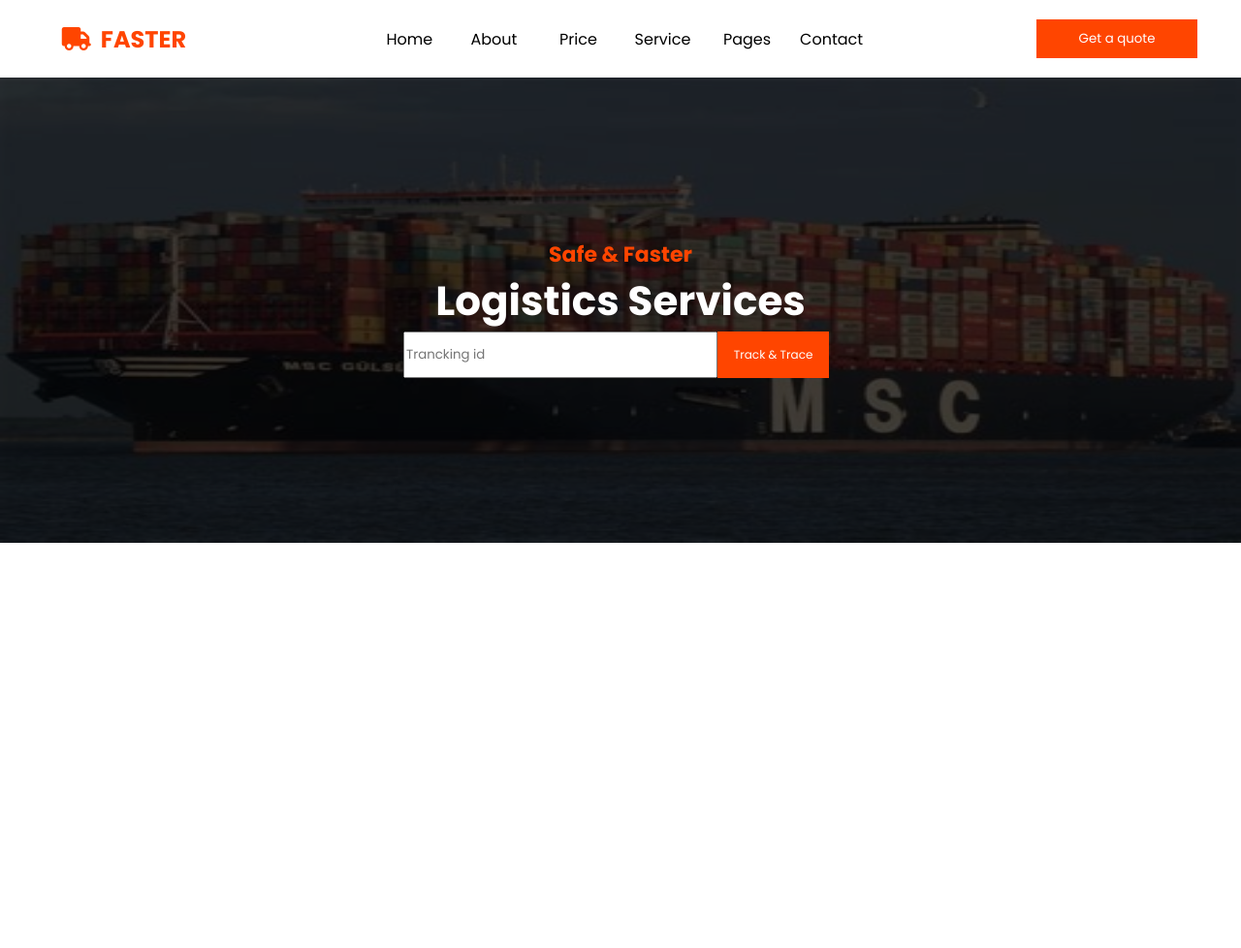
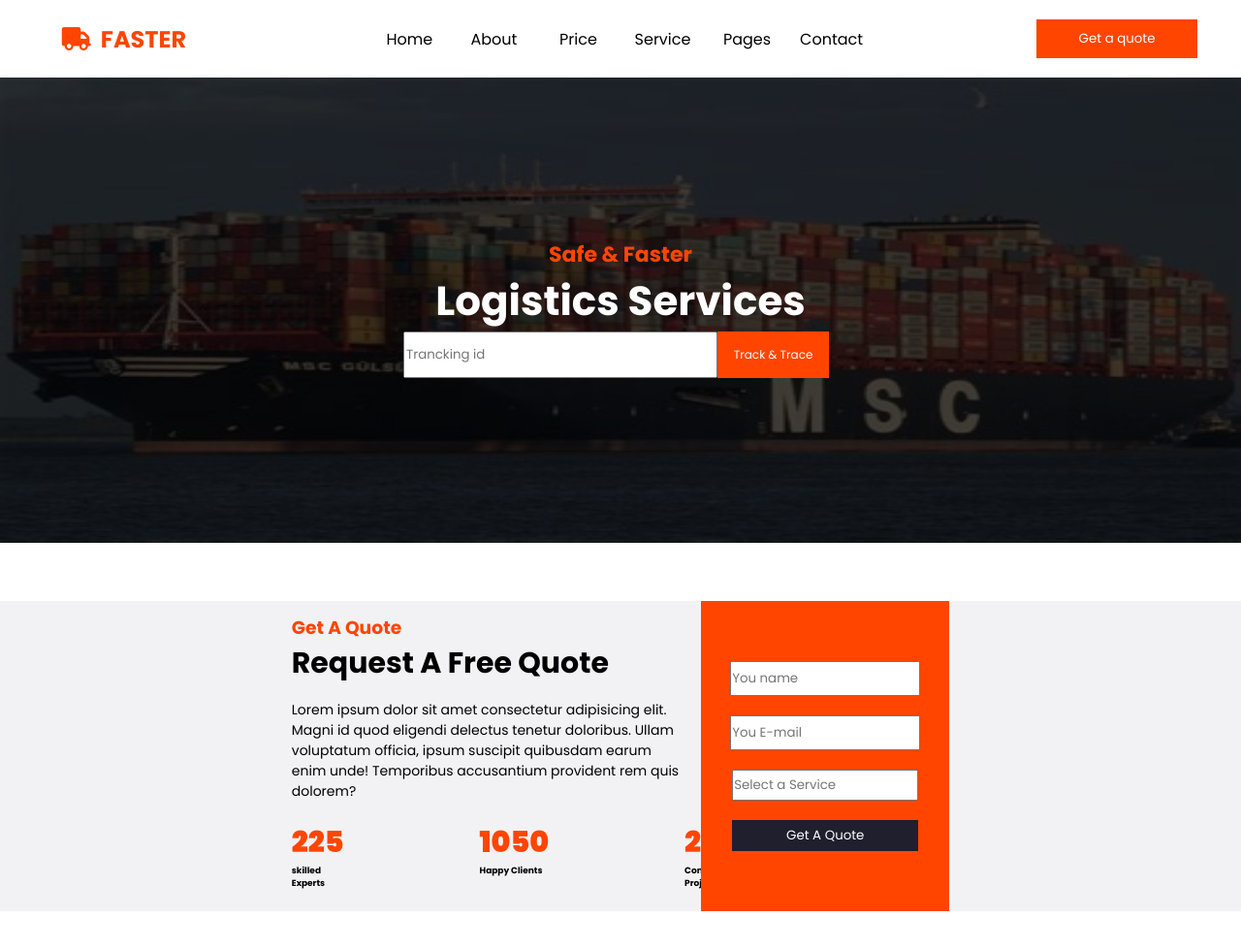
Before and after one commit to TorquatoDev/faster, a plain HTML site: page index.html in a window 1280 px wide. Shown: the whole page at 97% size. Before the commit the page ends 800 px from the top, so only its background shows below. Drawn offline with Linux system fonts and the light colour scheme.

Commit message:
mensagem

```diff
--- a/index.html
+++ b/index.html
@@ -54,5 +54,54 @@
             </div>
         </div>
     </section>
+
+    <section id="request">
+
+       <div class="all">
+            <div class="content">
+                <h3>Get A Quote</h3>
+                <h1>Request A Free Quote</h1>
+                <p>Lorem ipsum dolor sit amet consectetur adipisicing elit. Magni id quod eligendi delectus tenetur doloribus. Ullam voluptatum officia, ipsum suscipit quibusdam earum enim unde! Temporibus accusantium provident rem quis dolorem?</p>
+            </div>
+
+            <div id="blocos">
+                <div id="blocks">
+                    <span>225</span>
+                    <p>skilled Experts</p>
+                </div>
+
+                <div id="blocks">
+                    <span>1050</span>
+                    <p>Happy Clients</p>
+                </div>
+
+                <div id="blocks">
+                    <span>2500</span>
+                    <p>Complete Projects</p>
+                </div>
+            </div>
+        </div>
+
+        <div id="login">
+            <input class="login_in" placeholder="You name" type="text" name="" id="">
+            <input class="login_in" placeholder="You E-mail" type="email" name="" id="">
+            <input class="login_in" placeholder="Select a Service" type="search" name="" id="">
+            <button class="botao_ok"> Get A Quote</button>
+       </div>
+    </section>
+
+    <section>
+        <div>
+            <div>
+                <h4></h4>
+                <h1></h1>
+            </div>
+
+            <div></div>
+            <div></div>
+            <div></div>
+        </div>
+    </section>
+
 </body>
 </html>
--- a/style.css
+++ b/style.css
@@ -63,6 +63,7 @@ section{
     align-items: center;
     justify-content: center;
     width: 6vw;
+
 }
 .container:hover{
     background-color: orangered;
@@ -130,3 +131,89 @@ section{
 #search input::placeholder {
     padding-left: 1px;
 }
+
+.all{
+    width: 33vw;
+}
+
+#request{
+    display: flex;
+    margin-top: 460px;
+    width:100vw ;
+    height:40vh;
+    background-color: #f2f2f5;
+    justify-content: center;
+    align-items: center;
+}
+
+.content{
+    flex-direction: column;
+    justify-content: center;
+    align-items: center;
+    width: 32vw;
+}
+
+.content h3{
+    color: orangered;
+}
+
+.content h1{
+    font-size: 30px;
+    margin-bottom: 15px;
+}
+
+.content p{
+    font-size: 14px;
+}
+
+#blocos{
+    margin-top: 20px;
+    display: flex;
+    gap:140px;
+    width: 32vw;
+    height: 10vh;
+}
+
+#blocks{
+    width: 90vw;
+}
+
+#blocks span{
+    font-size: 30px;
+    color: orangered;
+    font-weight: 900;
+}
+
+#blocks p{
+    font-size: 9px;
+    font-weight:700;
+}
+
+#login{
+    display: flex;
+    background-color:orangered;
+    width: 20vw;
+    height: 40vh;
+    justify-content: center;
+    flex-direction: column;
+    align-items: center;
+    gap: 20px;
+}
+
+.login_in{
+    width: 15vw;
+    height: 4vh;
+}
+
+.login select{
+    width: 15vw;
+    height: 4vh;
+}
+
+.botao_ok{
+    width: 15vw;
+    height: 4vh;
+   background-color: #1f1f2e;
+   color: white;
+   border: 0px;
+}
```
